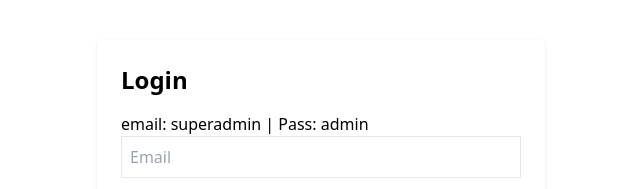
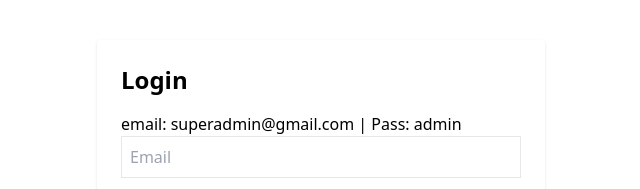
Before and after one commit to aryaawcksn/inventory-system-client, a React (Vite) app: page / in a window 1280 px wide. Shown: the top 189 px of the page, without its empty margins (319-959 px from the left). Built offline with nearby package versions, Linux system fonts and the light colour scheme.

Commit message:
Update Login.jsx

```diff
--- a/src/pages/Login.jsx
+++ b/src/pages/Login.jsx
@@ -73,7 +73,7 @@ const Login = () => {
   return (
     <div className="max-w-md mx-auto mt-10 p-6 bg-white rounded shadow relative">
       <h2 className="text-2xl font-bold mb-4">Login</h2>
-      <h3>email: superadmin | Pass: admin</h3>
+      <h3>email: superadmin@gmail.com | Pass: admin</h3>
 
       {message && (
         <p
```
